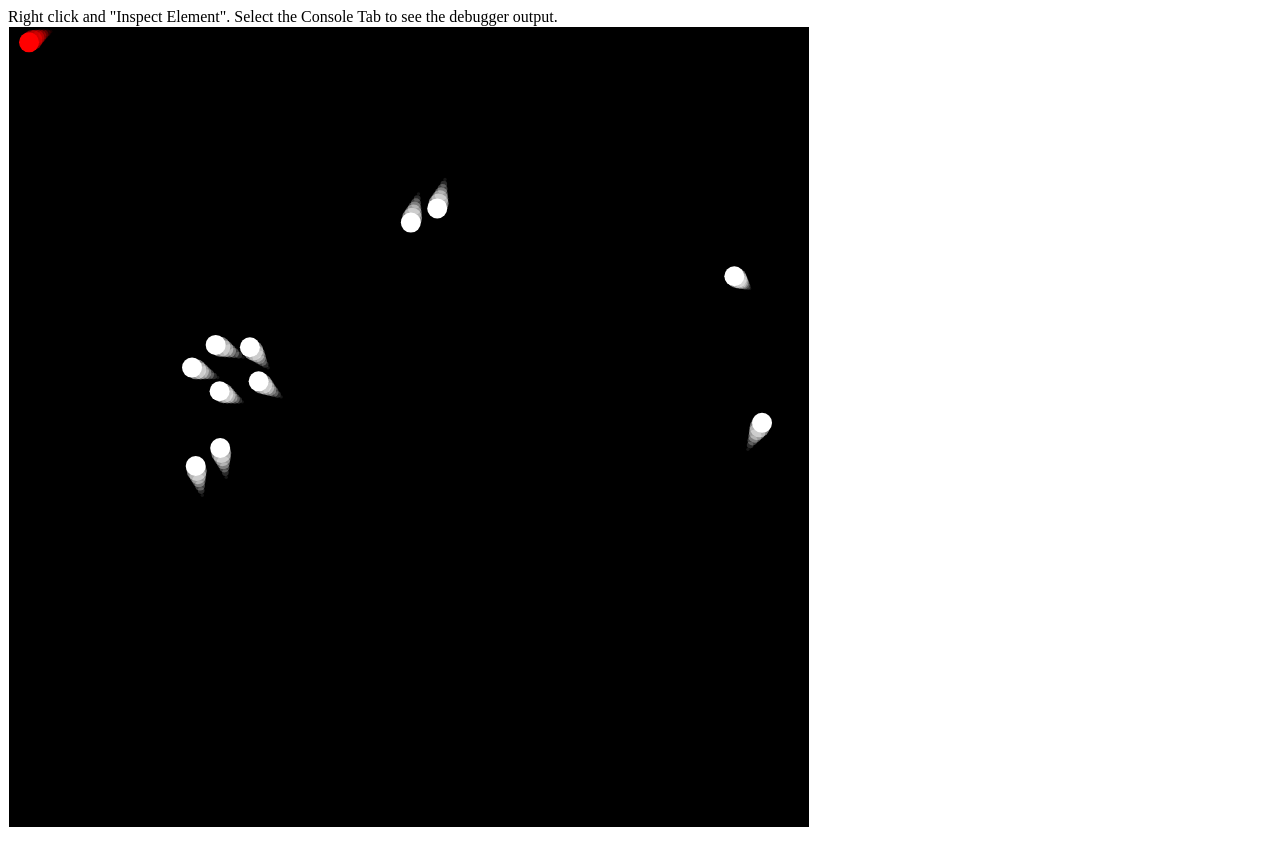
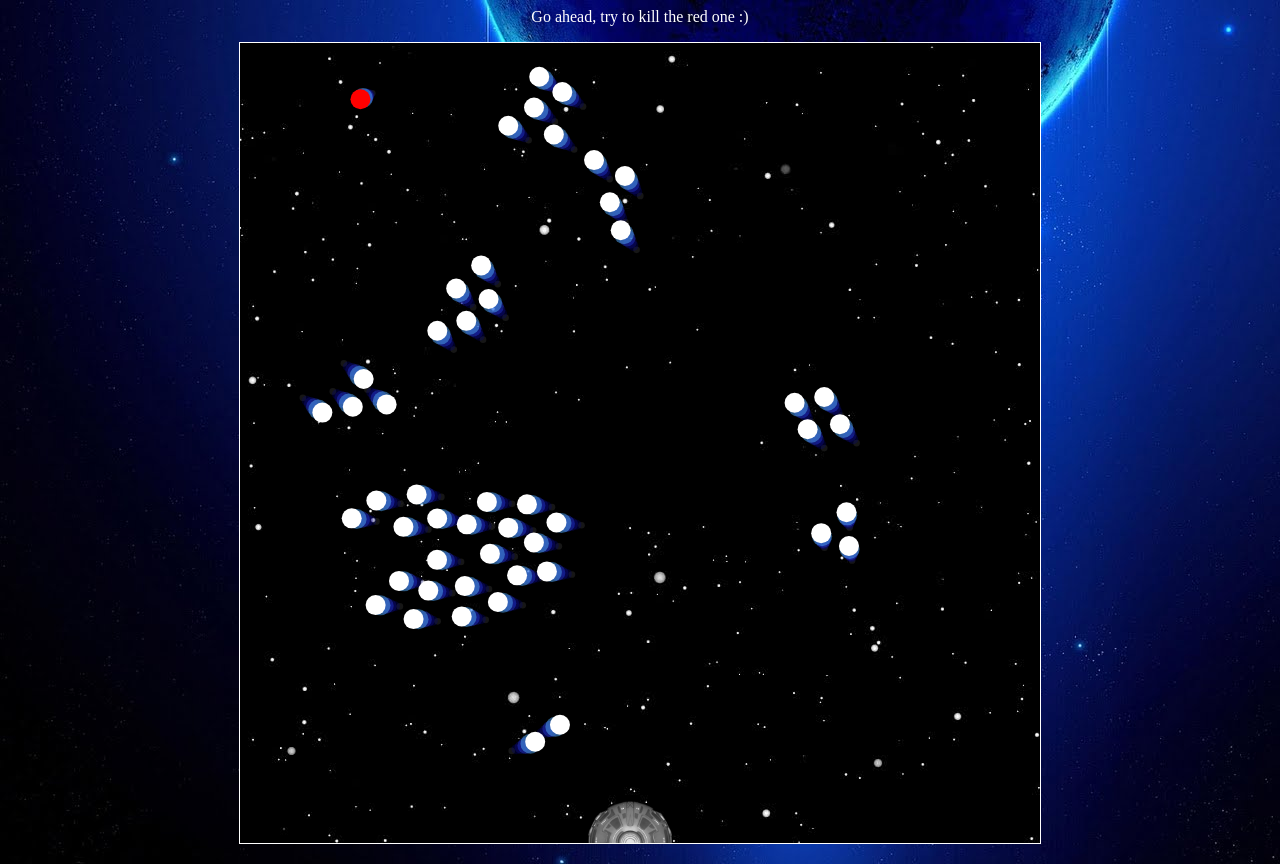
Before and after one commit to Drakeraven/AstroBoid, a plain HTML site: page index.html in a window 1280 px wide. Before the commit the page ends 840 px from the top, so only its background shows below. Drawn offline with Linux system fonts and the light colour scheme.

Commit message:
Pretty much done

```diff
--- a/gameengine.js
+++ b/gameengine.js
@@ -77,8 +77,9 @@ GameEngine.prototype.startInput = function () {
     }, false);
 
     this.ctx.canvas.addEventListener("click", function (e) {
-        //console.log(getXandY(e));
+        console.log(getXandY(e));
         that.click = getXandY(e);
+        that.gun.fire(that.click.x, that.click.y);
     }, false);
 
     this.ctx.canvas.addEventListener("wheel", function (e) {
@@ -101,10 +102,10 @@ GameEngine.prototype.addBoid = function (boid) {
     console.log("added boid");
     this.boids.push(boid);
 }
-function flip() {
-    m1 = -m1;
-    console.log("flipped");
-    setTimeout(flip, 5000);
+
+GameEngine.prototype.addBullet = function (bullet) {
+    console.log("added bullet");
+    this.bullets.push(bullet);
 }
 
 GameEngine.prototype.draw = function () {
@@ -113,6 +114,12 @@ GameEngine.prototype.draw = function () {
     for (var i = 0; i < this.boids.length; i++) {
         this.boids[i].draw(this.ctx);
     }
+
+    for (var i = 0; i < this.bullets.length; i++) {
+        this.bullets[i].draw(this.ctx);
+    }
+
+    this.gun.draw(this.ctx);
     this.ctx.restore();
 }
 
@@ -127,9 +134,23 @@ GameEngine.prototype.update = function () {
         }
     }
 
+    for (var i = 0; i < this.bullets.length; i++) {
+        var ent = this.bullets[i];
+
+        if (!ent.removeFromWorld) {
+            ent.update();
+        }
+    }
+
     for (var i = this.boids.length - 1; i >= 0; --i) {
         if (this.boids[i].removeFromWorld) {
             this.boids.splice(i, 1);
+        }
+    }
+
+    for (var i = this.bullets.length - 1; i >= 0; --i) {
+        if (this.bullets[i].removeFromWorld) {
+            this.bullets.splice(i, 1);
         }
     }
 }
--- a/index.html
+++ b/index.html
@@ -3,15 +3,16 @@
 <html>
 <head>
     <meta charset="utf-8">
-    <title>WebGo</title>
+    <title>Astro Boid</title>
     <script type="text/javascript" src="./assetmanager.js"></script>
     <script type="text/javascript" src="./gameengine.js"></script>
     <script type="text/javascript" src="./main.js"></script>
     <script type="text/javascript" src="./shooter.js"></script>
 </head>
-<body>
-    <div>Right click and "Inspect Element".  Select the Console Tab to see the debugger output.</div>
-
-    <canvas id="gameWorld" width="800" height="800" style="border: 1px solid white; background: black"></canvas>
+<body background="./img/bg.jpg">
+    <div align = "center"><font color="white">Go ahead, try to kill the red one :)</font></div>
+    <p align="center">
+        <canvas id="gameWorld" width="800" height="800" style="border: 1px solid white; background: url('./img/simpStar.jpeg')"></canvas>
+    </p>
 </body>
 </html>
--- a/main.js
+++ b/main.js
@@ -7,11 +7,16 @@ function distance(a, b) {
     return Math.sqrt(dx * dx + dy * dy);
 }
 
+function getRandomInt(min, max) {
+    min = Math.ceil(min);
+    max = Math.floor(max);
+    return Math.floor(Math.random() * (max - min)) + min; //The maximum is exclusive and the minimum is inclusive
+}
+
 function Circle(game) {
     //this.player = 1;
     this.radius = 10;
    // this.visualRadius = 500;
-    this.colors = ["Red", "Green", "Blue", "White"];
     this.setNotIt();
     Entity.call(this, game, this.radius + Math.random() * (800 - this.radius * 2), this.radius + Math.random() * (800 - this.radius * 2));
     this.tail = [{ X : this.x, y: this.y}];
@@ -37,13 +42,13 @@ Circle.prototype.storePos = function (xP, yP) {
 
 Circle.prototype.setIt = function () {
     this.it = true;
-    this.color = 0;
+    this.color = "red";
     this.visualRadius = 500;
 };
 
 Circle.prototype.setNotIt = function () {
     this.it = false;
-    this.color = 3;
+    this.color = "white";
     this.visualRadius = 200;
 };
 
@@ -56,7 +61,7 @@ Circle.prototype.collideLeft = function () {
 };
 
 Circle.prototype.collideRight = function () {
-    return (this.x + this.radius) > 780;
+    return (this.x + this.radius) > 730;
 };
 
 Circle.prototype.collideTop = function () {
@@ -64,7 +69,7 @@ Circle.prototype.collideTop = function () {
 };
 
 Circle.prototype.collideBottom = function () {
-    return (this.y + this.radius) > 780;
+    return (this.y + this.radius) > 730;
 };
 
 Circle.prototype.rule1 = function () {
@@ -150,6 +155,20 @@ Circle.prototype.rule5 = function () {
     return tempVect
 }
 
+Circle.prototype.rule6 = function () {
+    tempVect = { x: 0, y: 0 };
+    bCount = 0;
+    for (var i = 0; i < this.game.bullets.length; i++) {
+        bull = this.game.bullets[i];
+        if (distance(this, bull) <= bulletAvoid) {
+            tempVect.x += -(bull.x - this.x / 100);
+            tempVect.y += -(bull.y - this.y / 100);
+            bCount++;
+        }
+    }
+    return tempVect;
+}
+
 Circle.prototype.update = function () {
     Entity.prototype.update.call(this);
 /*
@@ -163,9 +182,10 @@ Circle.prototype.update = function () {
     v3 = this.rule3();
     v4 = this.rule4();
     v5 = this.rule5();
+    v6 = this.rule6();
 
-    this.velocity.x += (v1.x * m1) + (v2.x * m2) + (v3.x * m3) + v4.x;
-    this.velocity.y += (v1.y * m1) + (v2.y * m2) + (v3.y * m3) + v4.y;
+    this.velocity.x += (v1.x * m1) + (v2.x * m2) + (v3.x * m3) + v4.x + v6.x;
+    this.velocity.y += (v1.y * m1) + (v2.y * m2) + (v3.y * m3) + v4.y + v6.y;
 
     if (!this.it && distance(this, badBoi) < neighborRad * 2) {
         this.velocity.x += v5.x;
@@ -173,7 +193,7 @@ Circle.prototype.update = function () {
     }
 
     var speed = Math.sqrt(this.velocity.x * this.velocity.x + this.velocity.y * this.velocity.y);
-    if (speed > maxSpeed) {
+    if (speed > maxSpeed && m1) {
         var ratio = maxSpeed / speed;
         this.velocity.x *= ratio;
         this.velocity.y *= ratio;
@@ -182,9 +202,17 @@ Circle.prototype.update = function () {
     this.x += this.velocity.x * this.game.clockTick;
     this.y += this.velocity.y * this.game.clockTick;
 
-
+    if (badBoi.removeFromWorld) {
+        num = getRandomInt(0, this.game.boids.length);
+        badBoi = this.game.boids[num];
+        badBoi.setIt();
+        console.log(badBoi);
+    }
 
 };
+
+var rBow = ["rgba(0,0,0, ", "rgba(133,133,133, ", "rgba(0,2,146, ", "rgba(19,14,152, ",
+    "rgba(38,60,227, ", "rgba(82,170,251, "];
 
 Circle.prototype.draw = function (ctx) {
     for (var i = 0; i < this.tail.length; i++) {
@@ -192,15 +220,12 @@ Circle.prototype.draw = function (ctx) {
 
         ctx.beginPath();
         ctx.arc(this.tail[i].x, this.tail[i].y, this.radius * ratio, 0, 2 * Math.PI, true);
-        if (this.it) {
-            ctx.fillStyle = "rgba(255, 0, 0, " + ratio / 2 + ")";
-        } else {
-            ctx.fillStyle = "rgba(255, 255, 255, " + ratio / 2 + ")";
-        }
+        ctx.fillStyle = rBow[i] + ratio / 2 + ")";
+
         ctx.fill();
     }
     ctx.beginPath();
-    ctx.fillStyle = this.colors[this.color];
+    ctx.fillStyle = this.color;
     ctx.arc(this.x, this.y, this.radius, 0, Math.PI * 2, false);
     ctx.fill();
     ctx.closePath();
@@ -224,26 +249,29 @@ var m3 = 1;
 var badBoi = null; //variable to keep info on the It circle
 var neighborRad = 40;
 var trailLen = 6;
+var bulletAvoid = 25; // radius a boid detects to avoid a bullet
 
 var ASSET_MANAGER = new AssetManager();
 
-ASSET_MANAGER.queueDownload("./img/960px-Blank_Go_board.png");
-ASSET_MANAGER.queueDownload("./img/black.png");
-ASSET_MANAGER.queueDownload("./img/white.png");
+//ASSET_MANAGER.queueDownload("./img/960px-Blank_Go_board.png");
+//ASSET_MANAGER.queueDownload("./img/black.png");
+//ASSET_MANAGER.queueDownload("./img/white.png");
+ASSET_MANAGER.queueDownload("./img/gun.png");
 
 ASSET_MANAGER.downloadAll(function () {
     console.log("starting up da sheild");
     var canvas = document.getElementById('gameWorld');
     var ctx = canvas.getContext('2d');
 
-
     var gameEngine = new GameEngine();
+    var gun = new Gun(gameEngine, ASSET_MANAGER.getAsset("./img/gun.png"), 340, 750);
+    gameEngine.gun = gun;
     var circle = new Circle(gameEngine);
     circle.setIt();
     badBoi = circle;
     gameEngine.addBoid(circle);
 
-    for (var i = 0; i < 15; i++) {
+    for (var i = 0; i < 49; i++) {
         circle = new Circle(gameEngine);
         gameEngine.addBoid(circle);
     }
--- a/shooter.js
+++ b/shooter.js
@@ -1,10 +1,9 @@
-function Bullet(game, x, y) {
+function Bullet(game, x, y, cX, cY) {
     this.radius = 5;
     this.color = "blue";
     Entity.call(this, game, x, y);
     this.tail = [{ X: this.x, Y: this.y }];
-    this.velocity = { x: maxSpeed, y: maxSpeed};
-
+    this.velocity = { x: cX - 400, y: -maxSpeed};
 }
 
 Bullet.prototype = new Entity();
@@ -13,18 +12,19 @@ Bullet.prototype.constructor = Bullet;
 Bullet.prototype.update = function () {
     for (var i = 0; i < this.game.boids.length; i++) {
         boid = this.game.boids[i];
-        if (this.collide(this, boid)) {
+        if (this.collide(boid)) {
             this.removeFromWorld = true;
             boid.removeFromWorld = true;
         }
     }
     if (this.leaveBox()) this.removeFromWorld = true;
 
+    this.storePos(this.x, this.y);
     this.x += this.velocity.x * this.game.clockTick;
     this.y += this.velocity.y * this.game.clockTick;
 }
 
-Bullet.prototype.draw = function () {
+Bullet.prototype.draw = function (ctx) {
     for (var i = 0; i < this.tail.length; i++) {
         var ratio = (i + 1) / this.tail.length;
 
@@ -35,7 +35,7 @@ Bullet.prototype.draw = function () {
         ctx.fill();
     }
     ctx.beginPath();
-    ctx.fillStyle = this.colors[this.color];
+    ctx.fillStyle = this.color;
     ctx.arc(this.x, this.y, this.radius, 0, Math.PI * 2, false);
     ctx.fill();
     ctx.closePath();
@@ -57,3 +57,32 @@ Bullet.prototype.leaveBox = function () {
 Bullet.prototype.collide = function (other) {
     return distance(this, other) < this.radius + other.radius;
 };
+
+
+function Gun(game, img, x, y) {
+    Entity.call(this, game, x, y);
+    this.radius = 30;
+    this.img = img;
+}
+
+Gun.prototype = new Entity();
+Gun.prototype.constructor = Gun;
+
+Gun.prototype.draw = function (ctx) {
+    ctx.drawImage(this.img, this.x, this.y, 100, 100);
+    Entity.prototype.draw.call(this);
+}
+
+Gun.prototype.fire = function (x, y) {
+    m1 = -5;
+    for (var i = 0; i < this.game.boids.length; i++) {
+        b = this.game.boids[i];
+        b.velocity.x = b.velocity.x * 10;
+        b.velocity.y = b.velocity.y * 10;
+    }
+    setTimeout(function () {
+        m1 = 1;
+    }, 2000);
+    var bullet = new Bullet(this.game, this.x + 50, this.y, x, y);
+    this.game.addBullet(bullet);
+}
```
Also changed, not shown: img/bg.jpg (added), img/gun.png (added), img/simpStar.jpeg (added).
